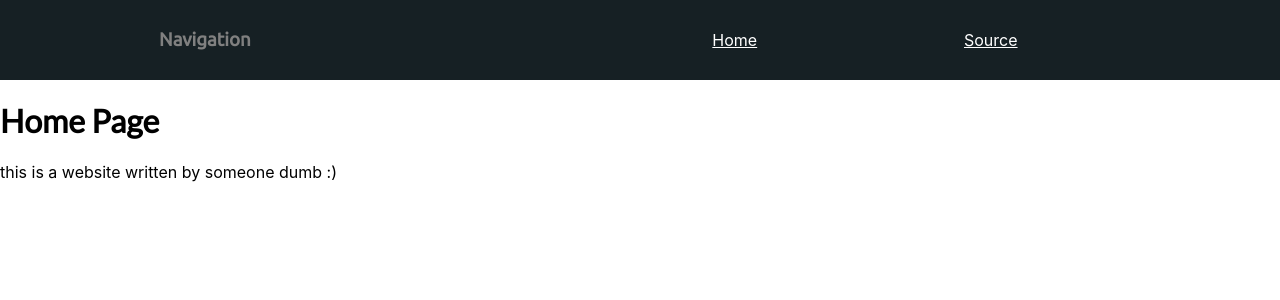
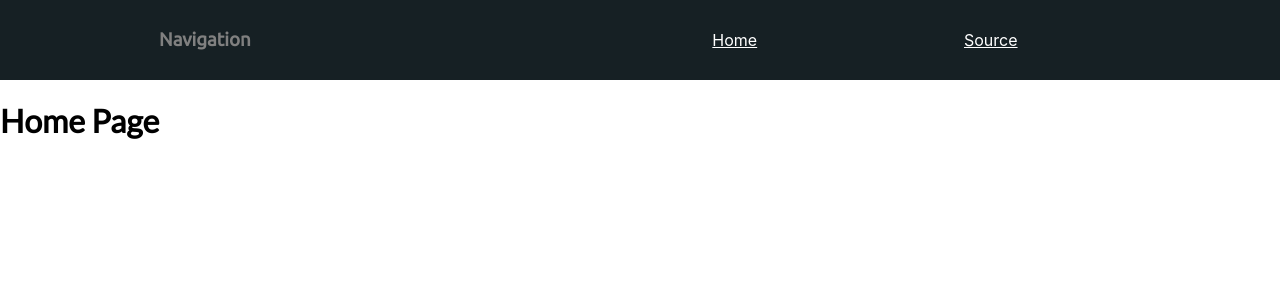
Before and after one commit to Zaptapclap/react-app, a React (Create React App) app: page / in a window 1280 px wide. Shown: the top 300 px of the page. Built offline with nearby package versions, Linux system fonts and the light colour scheme.

Commit message:
Deleted p tag

```diff
--- a/src/components/Home.js
+++ b/src/components/Home.js
@@ -4,7 +4,6 @@ const Home = () => {
     return (
         <div>
             <h1 className="lato-font">Home Page</h1>
-            <p>this is a website written by someone dumb :)</p>
         </div>
     );
 };
```
